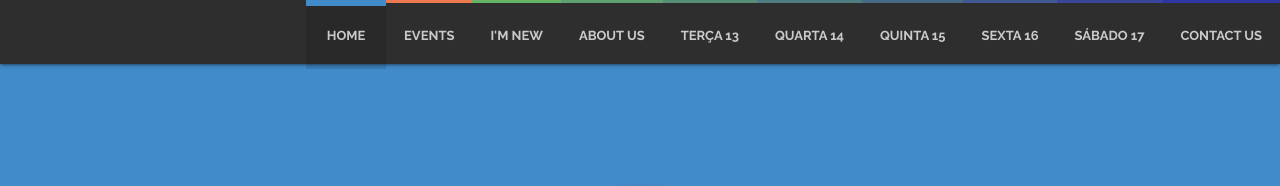
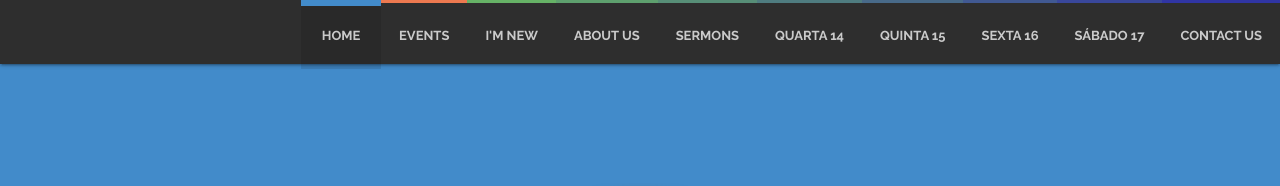
Before and after one commit to woodcock3/citychurch, a Jekyll site: the page built from index.html, in a window 1280 px wide. Shown: the top 186 px of the page. Built offline with Jekyll 4.4.1, drawn with Linux system fonts in a browser that asks for light colours.

Commit message:
Update and rename 2000-01-05-tuesday.md to 2000-01-05-sermons.md

```diff
--- a/_posts/2000-01-05-tuesday.md
+++ b/_posts/2000-01-05-sermons.md
@@ -1,5 +1,5 @@
 ---
-title: "Terça 13"
+title: "Sermons"
 bg: tuesday
 color: white
 border-color: wednesday
```
